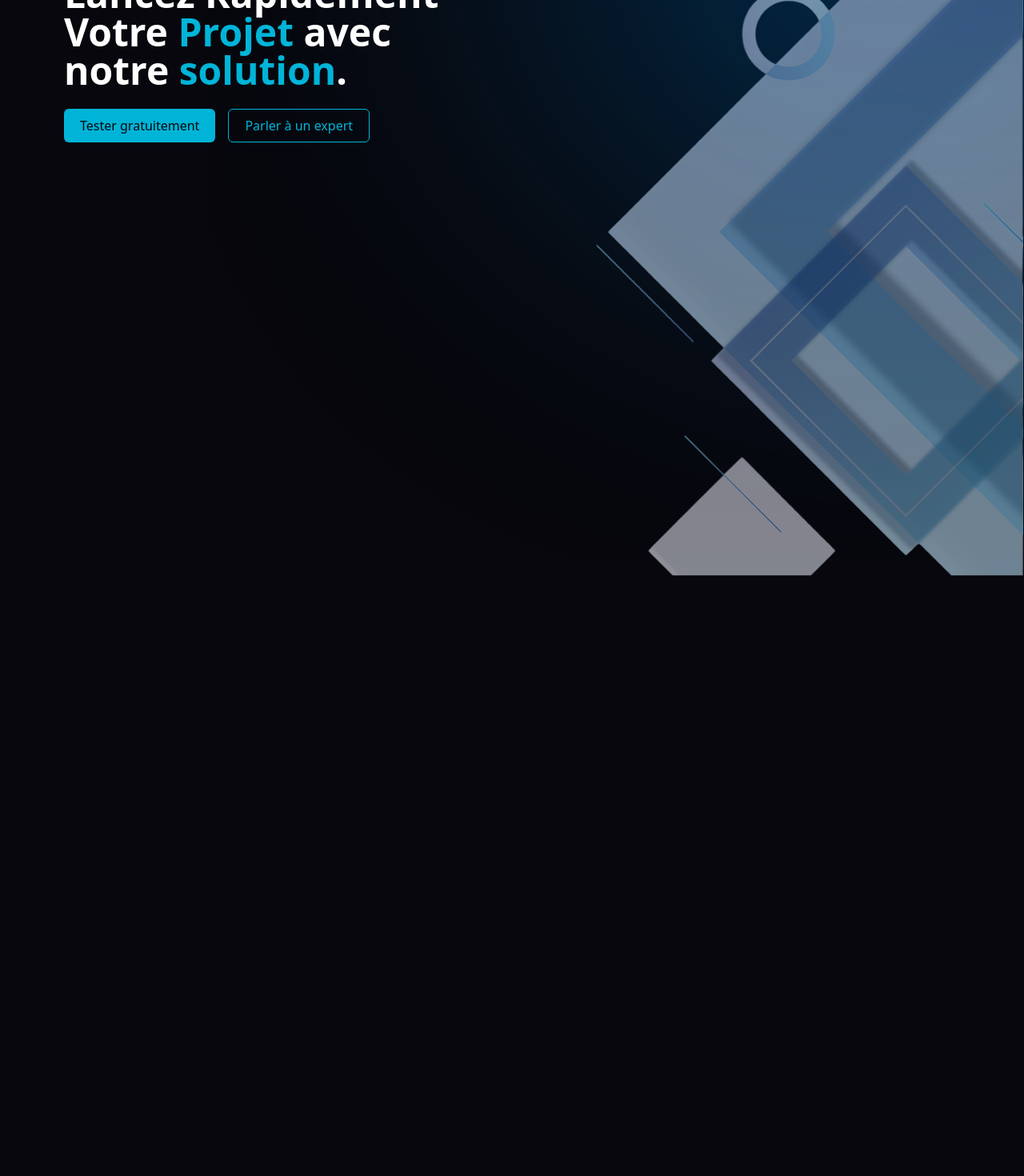
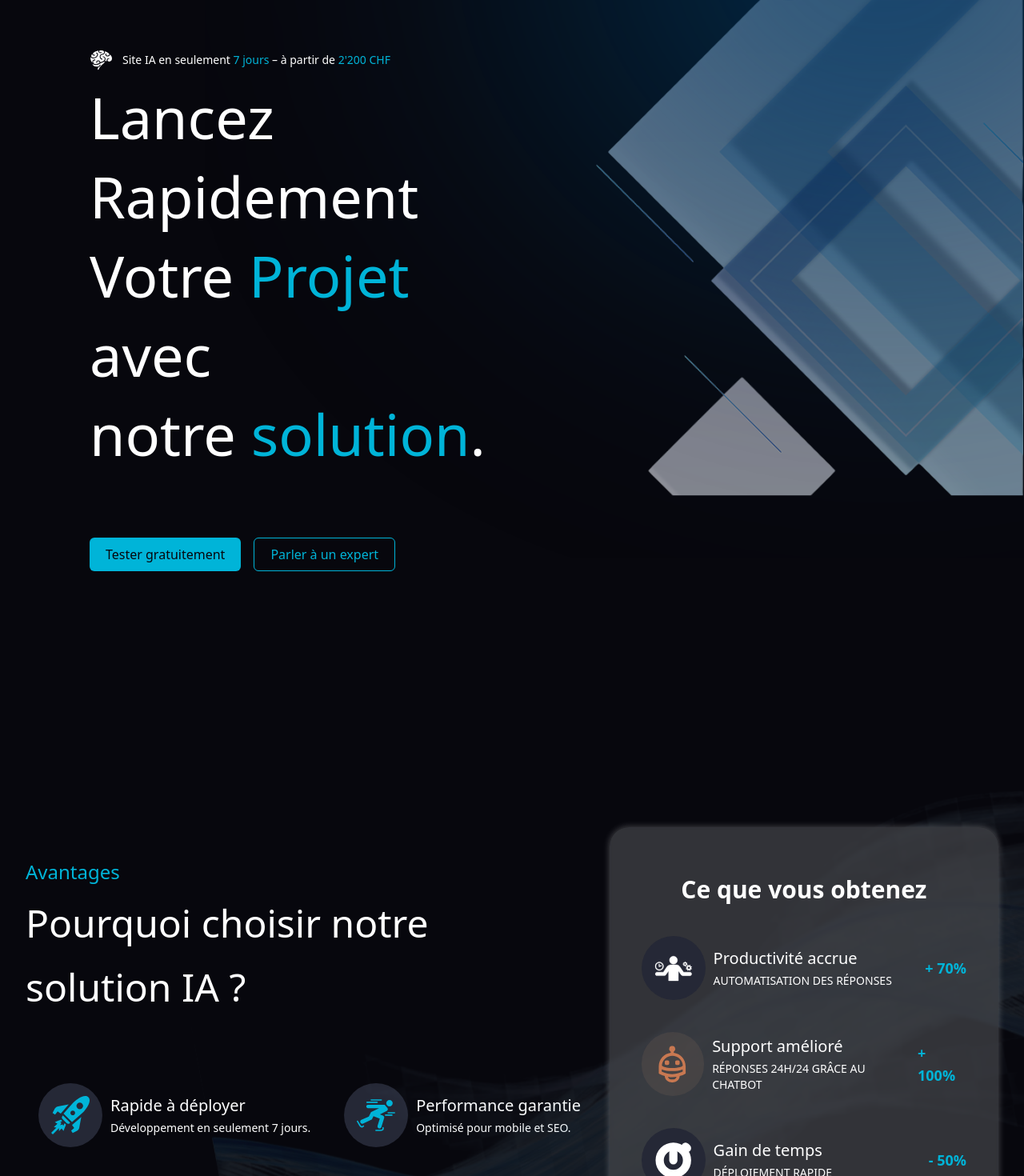
Before and after one commit to fanou-fanou/skylink_ai, a Next.js app: page / in a window 1280 px wide. Shown: the part 240-1710 px from the top of the page at 80% size. Before the commit the page ends 960 px from the top, so only its background shows below. Built offline with nearby package versions, Linux system fonts and the light colour scheme.

Commit message:
create advantage section

```diff
--- a/src/app/globals.css
+++ b/src/app/globals.css
@@ -11,6 +11,7 @@
   /* Orange */
   --color-gray: #252836;
   /* Secondary text */
+  --cugray: #48494D;
 
   /* Font families */
   --font-sans: var(--font-inter), sans-serif;
@@ -30,3 +31,7 @@
     @apply transition-colors duration-200;
   }
 }
+
+.shadow {
+  box-shadow: 0px 0px 8px rgba(255, 255, 255, 0.288);
+}
--- a/src/app/page.tsx
+++ b/src/app/page.tsx
@@ -1,4 +1,5 @@
 import Navbar from "@/components/layouts/Navbar";
+import Advantages from "@/components/sections/Advantages";
 import Hero from "@/components/sections/Hero";
 
 export default function Home() {
@@ -7,6 +8,7 @@ export default function Home() {
       <Navbar/>
       <main>
           <Hero/>
+          <Advantages/>
       </main>
     </>
   )
--- a/src/components/layouts/Navbar.tsx
+++ b/src/components/layouts/Navbar.tsx
@@ -3,11 +3,15 @@ import { Button } from "@/components/ui/Button";
 import Image from "next/image";
 import Logo from "@/assets/logo.svg";
 import radial_ellipse from "@/assets/images/radial_ellipse.svg";
+import HeroImage from "@/assets/images/hero_image.png";
+
 
 export default function Navbar() {
     return (
         <header>
-            <nav className="bg-secondary">
+            <nav>
+                <Image src={HeroImage} alt="hero illustration" className="absolute top-0 right-0" />
+
                 <Image src={radial_ellipse} alt="radial_ellipse" className="absolute top-0 right-0 w-[80%] h-[120vh] z-0" />
                 <div className="container mx-auto px-6 flex items-center justify-between py-4 relative z-60">
                     <Link href="/" className="flex items-center space-x-2">
--- a/src/components/sections/Advantages.tsx
+++ b/src/components/sections/Advantages.tsx
@@ -0,0 +1,103 @@
+import Image from "next/image";
+import wave from "@/assets/images/wave.svg";
+import { advantages, advantageAside } from "@/lib/data";
+
+function AdvantageItem({
+    icon,
+    title,
+    description,
+    isLeftItem = true,
+    isAltBg = false,
+}: {
+    icon: any;
+    title: string;
+    description: string;
+    isAltBg?: boolean;
+    isLeftItem?: boolean;
+}) {
+    return (
+        <div className={`flex items-center space-x-2.5  ${isLeftItem && "mt-10"}`}>
+            <div
+                className={`rounded-full w-20 h-20 flex justify-center items-center  ${isAltBg ? "bg-[rgba(133,106,93,0.19)]" : "bg-gray "}`}
+            >
+                <Image src={icon} alt={title} className="w-[60%]" />
+            </div>
+            <div>
+                <h3 className="font-medium text-xl">{title}</h3>
+                <p className="font-light text-sm mt-1">{description}</p>
+            </div>
+        </div>
+    );
+}
+
+
+export default function Advantages() {
+    return (
+        <section className="relative pt-30">
+            <div className="container mx-auto px-4 md:px-8">
+                <div className="flex flex-col md:flex-row">
+                    {/* Colonne gauche */}
+                    <div className="w-full md:w-[60%] mb-6 md:mb-0 mt-10">
+                        <h2 className="text-primary font-medium text-2xl ">Avantages</h2>
+                        <p className="font-medium text-5xl leading-20 mt-2">
+                            Pourquoi choisir notre
+                            <br />
+                            solution IA ?
+                        </p>
+                        <div className="flex mt-10 ml-4">
+                            <div>
+                                {/* Premier groupe (2 items) */}
+                                {advantages.slice(0, 2).map(({ icon, title, description }) => (
+                                    <AdvantageItem
+                                        key={title}
+                                        icon={icon}
+                                        title={title}
+                                        description={description}
+                                    />
+                                ))}
+                            </div>
+                            <div>
+                                {/* Deuxième groupe (3e item) */}
+                                {advantages.slice(2, 3).map(({ icon, title, description }) => (
+                                    <AdvantageItem
+                                        key={title}
+                                        icon={icon}
+                                        title={title}
+                                        description={description}
+                                    />
+                                ))}
+                            </div>
+                        </div>
+                    </div>
+
+                    {/* Colonne droite */}
+                    <div className="w-full md:w-[40%]">
+                        <Image
+                            src={wave}
+                            alt="wave"
+                            className="absolute -top-60 -right-0"
+                        />
+                        <div className="w-fit ml-auto bg-[rgba(72,73,77,0.68)] px-10 rounded-3xl py-15 backdrop-blur-[2px] shadow">
+                            <h2 className="text-center text-3xl font-bold">Ce que vous obtenez</h2>
+                            {advantageAside.map(({ icon, title, description, percentage }, i) => (
+                                <div
+                                    key={title + i}
+                                    className="flex justify-between items-center my-2 mt-10"
+                                >
+                                    <AdvantageItem
+                                        icon={icon}
+                                        title={title}
+                                        description={description}
+                                        isAltBg={i % 2 !== 0}
+                                        isLeftItem={false}
+                                    />
+                                    <span className="text-primary font-semibold text-lg ml-1">{percentage}</span>
+                                </div>
+                            ))}
+                        </div>
+                    </div>
+                </div>
+            </div>
+        </section>
+    );
+}
--- a/src/components/sections/Hero.tsx
+++ b/src/components/sections/Hero.tsx
@@ -1,23 +1,23 @@
 import { Button } from "@/components/ui/Button";
 import Image from 'next/image';
-import HeroImage from "@/assets/images/hero_image.png";
+import brain from "@/assets/icons/brain.svg";
 
 export default function Hero() {
   return (
-    <section className="text-white py-20 px-6 md:px-12 lg:px-20 relative z-60" id="hero" aria-label="Lancement rapide de projet IA">
-      <div className="max-w-6xl mx-auto grid md:grid-cols-2 gap-12 items-center">
-        <div>
-          <p className="text-sm text-white mb-2">Site IA en seulement <span className="text-primary">7 jours</span> – à partir de <span className="text-primary">2'200 CHF</span></p>
-          <h1 className="text-4xl md:text-5xl font-bold mb-4">
-            Lancez Rapidement <br /> Votre <span className="text-primary">Projet</span> avec notre <span className="text-primary">solution</span>.
+    <section className="text-white py-50 px-0 md:px-12 lg:px-20 relative z-60" id="hero" aria-label="Lancement rapide de projet IA">
+      <div className="container mx-auto px-8">
+        <div className="w-[50%]">
+          <div className="text-sm text-white mb-2 flex items-center space-x-3">
+            <Image src={brain} alt="brain" />
+            <p >Site IA en seulement <span className="text-primary">7 jours</span> – à partir de <span className="text-primary">2'200 CHF</span></p>
+          </div>
+          <h1 className="text-4xl md:text-7xl font-medium mb-4 leading-snug">
+            Lancez Rapidement<br/> Votre <span className="text-primary">Projet</span> avec <br/> notre <span className="text-primary">solution</span>.
           </h1>
-          <div className="flex space-x-4 mt-6">
+          <div className="flex space-x-4 mt-20">
             <Button>Tester gratuitement</Button>
             <Button variant="secondary">Parler à un expert</Button>
           </div>
-        </div>
-        <div className="flex justify-center">
-          <Image src={HeroImage} alt="hero illustration" className="absolute top-0 right-0"  />
         </div>
       </div>
     </section>
```
Also changed, not shown: src/assets/icons/brain.svg (added), src/assets/images/wave.svg (added).
